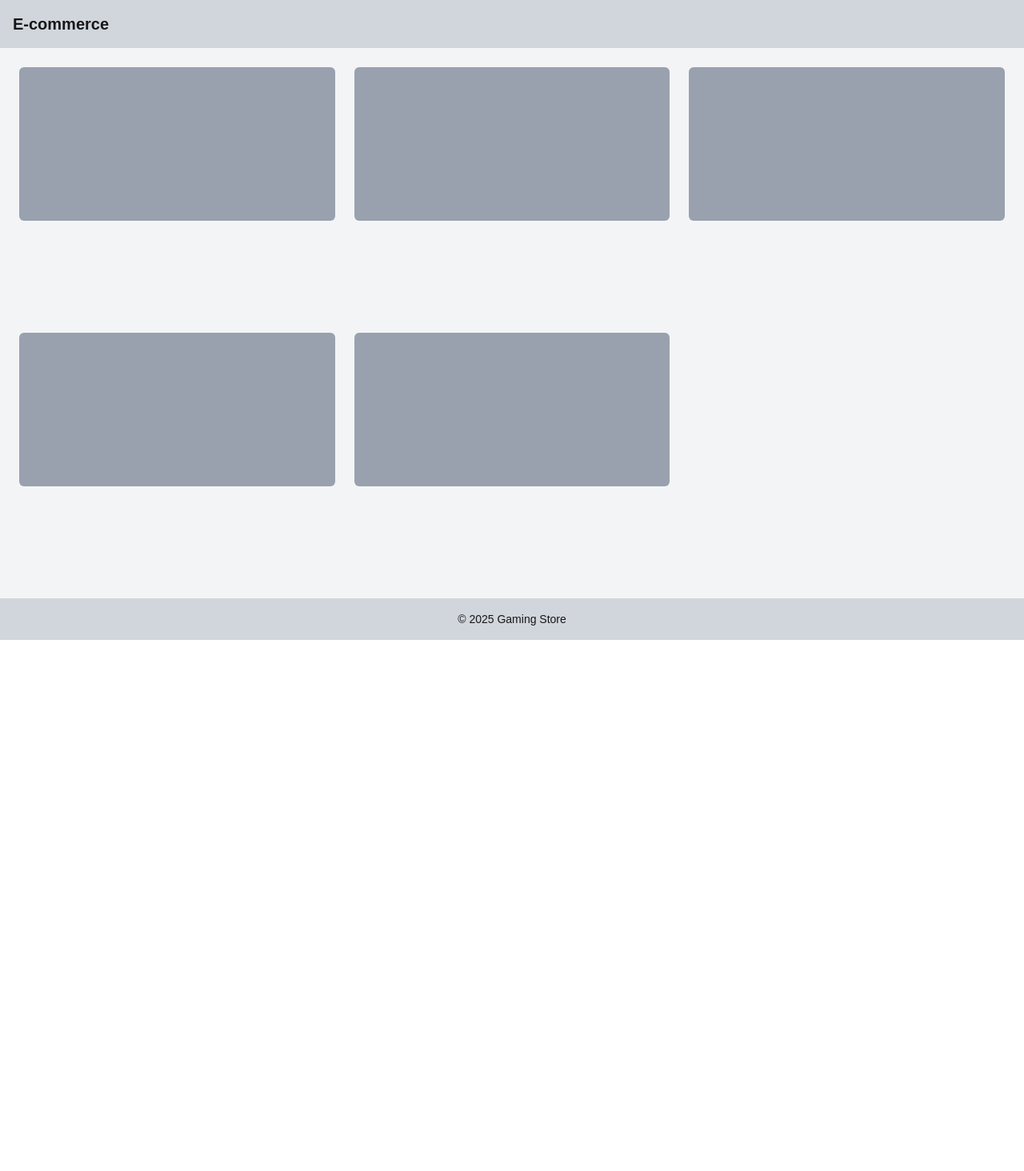
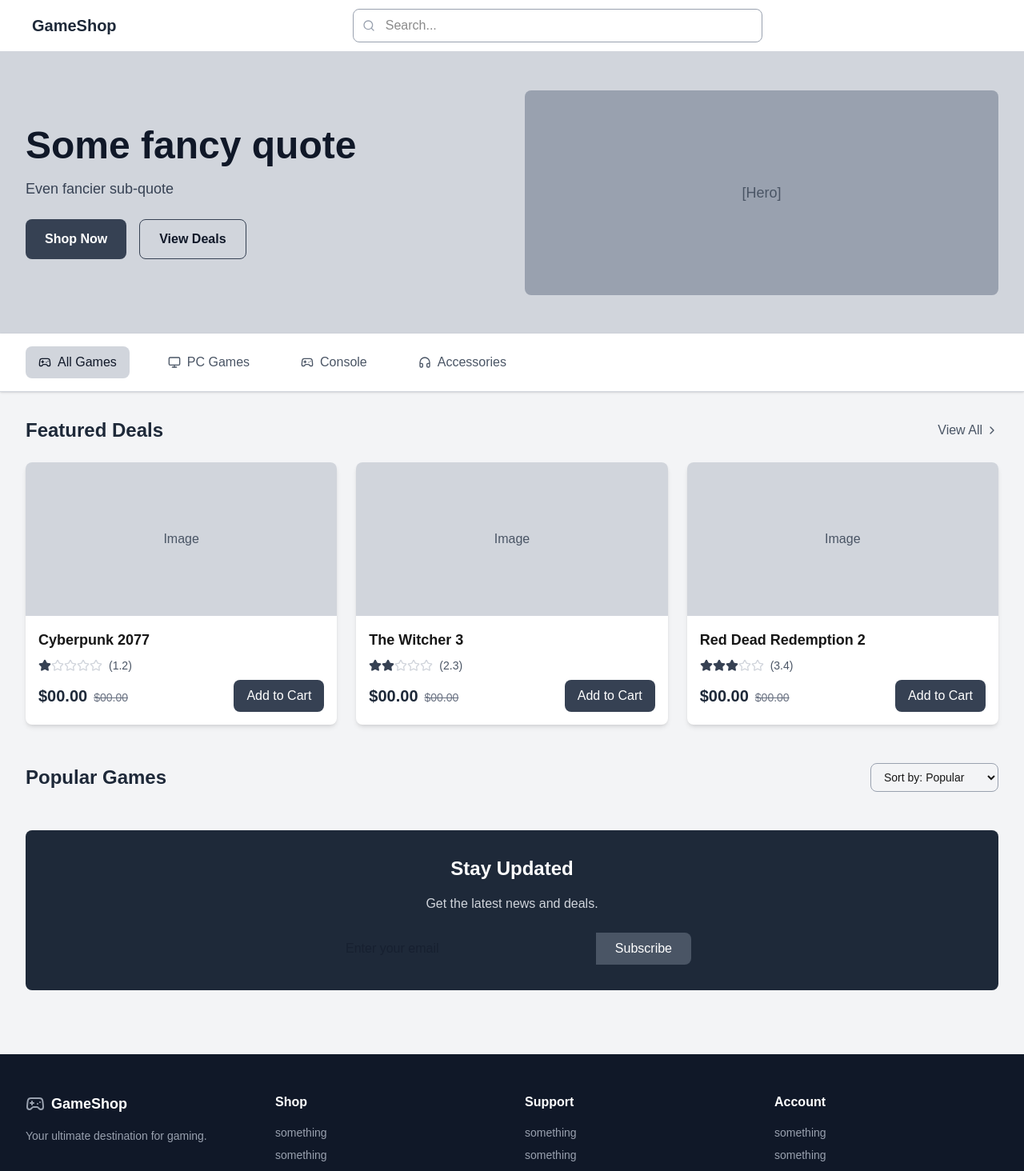
Before and after one commit to Erikvanauger/ecommerce, a Next.js app: page / in a window 1280 px wide. Shown: the top 1464 px of the page at 80% size. Before the commit the page ends 800 px from the top, so only its background shows below. Built offline with nearby package versions, Linux system fonts and the light colour scheme.

Commit message:
updated wireframe

```diff
--- a/src/app/page.tsx
+++ b/src/app/page.tsx
@@ -1,22 +1,227 @@
 'use client'
+import React, { useState } from 'react';
+import { Search, Menu, Star, ChevronRight, Gamepad2, Headphones, Monitor } from 'lucide-react';
 
 export default function Home() {
+  const [activeCategory, setActiveCategory] = useState('all');
+
+  const categories = [
+    { id: 'all', name: 'All Games', icon: Gamepad2 },
+    { id: 'pc', name: 'PC Games', icon: Monitor },
+    { id: 'console', name: 'Console', icon: Gamepad2 },
+    { id: 'accessories', name: 'Accessories', icon: Headphones },
+
+  ];
+
+  const featuredGames = [
+    { title: 'Cyberpunk 2077', price: '$00.00', originalPrice: '$00.00', rating: 1.2 },
+    { title: 'The Witcher 3', price: '$00.00', originalPrice: '$00.00', rating: 2.3 },
+    { title: 'Red Dead Redemption 2', price: '$00.00', originalPrice: '$00.00', rating: 3.4 }
+  ];
+
   return (
-    <div className="min-h-screen bg-gray-100 flex flex-col">
-      <header className="bg-gray-300 p-4">
-        <h1 className="text-xl font-bold">E-commerce</h1>
+    <div className="min-h-screen bg-gray-100">
+      {/* Header */}
+      <header className="bg-white shadow-sm border-b border-gray-300">
+        <div className="max-w-7xl mx-auto px-4 sm:px-6 lg:px-8">
+          <div className="flex items-center justify-between h-16">
+            {/* Logo */}
+            <div className="flex items-center">
+              <span className="ml-2 text-xl font-bold text-gray-800">GameShop</span>
+            </div>
+
+            {/* Search Bar */}
+            <div className="flex-1 max-w-lg mx-8">
+              <div className="relative">
+                <Search className="absolute left-3 top-1/2 transform -translate-y-1/2 h-4 w-4 text-gray-400" />
+                <input
+                  type="text"
+                  placeholder="Search..."
+                  className="w-full pl-10 pr-4 py-2 border border-gray-400 rounded-lg focus:ring-2 focus:ring-gray-500 focus:border-transparent"
+                />
+              </div>
+            </div>
+
+            {/* Navigation */}
+            <div className="flex items-center space-x-4">
+              <button className="md:hidden p-2 text-gray-600 hover:text-gray-800">
+                <Menu className="h-5 w-5" />
+              </button>
+            </div>
+          </div>
+        </div>
       </header>
 
-      <main className="flex-1 p-6 grid grid-cols-1 md:grid-cols-3 gap-6">
-        <div className="bg-gray-400 h-48 rounded-md"></div>
-        <div className="bg-gray-400 h-48 rounded-md"></div>
-        <div className="bg-gray-400 h-48 rounded-md"></div>
-        <div className="bg-gray-400 h-48 rounded-md"></div>
-        <div className="bg-gray-400 h-48 rounded-md"></div>
+      {/* Hero Section */}
+      <section className="bg-gray-300 text-gray-900 py-12">
+        <div className="max-w-7xl mx-auto px-4 sm:px-6 lg:px-8">
+          <div className="grid grid-cols-1 lg:grid-cols-2 gap-8 items-center">
+            <div>
+              <h1 className="text-4xl md:text-5xl font-bold mb-4">
+                Some fancy quote
+              </h1>
+              <p className="text-lg mb-6 text-gray-700">
+                Even fancier sub-quote
+              </p>
+              <div className="flex space-x-4">
+                <button className="bg-gray-700 text-white px-6 py-3 rounded-lg font-semibold hover:bg-gray-800 transition-colors">
+                  Shop Now
+                </button>
+                <button className="border border-gray-700 px-6 py-3 rounded-lg font-semibold hover:bg-gray-200 transition-colors">
+                  View Deals
+                </button>
+              </div>
+            </div>
+            <div className="bg-gray-400 h-64 rounded-lg flex items-center justify-center">
+              <span className="text-gray-600 text-lg">[Hero]</span>
+            </div>
+          </div>
+        </div>
+      </section>
+
+      {/* Category Navigation */}
+      <nav className="bg-white shadow-sm border-b border-gray-300">
+        <div className="max-w-7xl mx-auto px-4 sm:px-6 lg:px-8">
+          <div className="flex space-x-8 overflow-x-auto py-4">
+            {categories.map((category) => (
+              <button
+                key={category.id}
+                onClick={() => setActiveCategory(category.id)}
+                className={`flex items-center space-x-2 px-4 py-2 rounded-lg whitespace-nowrap transition-colors ${
+                  activeCategory === category.id
+                    ? 'bg-gray-300 text-gray-900'
+                    : 'text-gray-600 hover:text-gray-900 hover:bg-gray-200'
+                }`}
+              >
+                <category.icon className="h-4 w-4" />
+                <span>{category.name}</span>
+              </button>
+            ))}
+          </div>
+        </div>
+      </nav>
+
+      <main className="max-w-7xl mx-auto px-4 sm:px-6 lg:px-8 py-8">
+        {/* Featured Deals */}
+        <section className="mb-12">
+          <div className="flex items-center justify-between mb-6">
+            <h2 className="text-2xl font-bold text-gray-800">Featured Deals</h2>
+            <button className="flex items-center text-gray-600 hover:text-gray-800">
+              View All <ChevronRight className="ml-1 h-4 w-4" />
+            </button>
+          </div>
+          <div className="grid grid-cols-1 md:grid-cols-2 lg:grid-cols-3 gap-6">
+            {featuredGames.map((game, index) => (
+              <div key={index} className="bg-white rounded-lg shadow-md overflow-hidden hover:shadow-lg transition-shadow">
+                <div className="bg-gray-300 h-48 flex items-center justify-center">
+                  <span className="text-gray-600">Image</span>
+                </div>
+                <div className="p-4">
+                  <h3 className="font-semibold text-lg mb-2">{game.title}</h3>
+                  <div className="flex items-center mb-2">
+                    <div className="flex items-center">
+                      {[...Array(5)].map((_, i) => (
+                        <Star
+                          key={i}
+                          className={`h-4 w-4 ${i < Math.floor(game.rating) ? 'text-gray-700 fill-current' : 'text-gray-300'}`}
+                        />
+                      ))}
+                      <span className="ml-2 text-sm text-gray-600">({game.rating})</span>
+                    </div>
+                  </div>
+                  <div className="flex items-center justify-between">
+                    <div>
+                      <span className="text-xl font-bold text-gray-800">{game.price}</span>
+                      <span className="ml-2 text-sm text-gray-500 line-through">{game.originalPrice}</span>
+                    </div>
+                    <button className="bg-gray-700 text-white px-4 py-2 rounded-lg hover:bg-gray-800 transition-colors">
+                      Add to Cart
+                    </button>
+                  </div>
+                </div>
+              </div>
+            ))}
+          </div>
+        </section>
+
+        {/* Products */}
+        <section className="mb-12">
+          <div className="flex items-center justify-between mb-6">
+            <h2 className="text-2xl font-bold text-gray-800">Popular Games</h2>
+            <div className="flex items-center space-x-4">
+              <select className="border border-gray-400 rounded-lg px-3 py-2 text-sm">
+                <option>Sort by: Popular</option>
+                <option>Price: Low to High</option>
+                <option>Price: High to Low</option>
+                <option>Rating</option>
+                <option>Release Date</option>
+              </select>
+            </div>
+          </div>
+        </section>
+
+        {/* Newsletter Signup */}
+        <section className="bg-gray-800 text-white rounded-lg p-8 text-center">
+          <h2 className="text-2xl font-bold mb-4">Stay Updated</h2>
+          <p className="mb-6 text-gray-300">Get the latest news and deals.</p>
+          <div className="flex max-w-md mx-auto">
+            <input
+              type="email"
+              placeholder="Enter your email"
+              className="flex-1 px-4 py-2 rounded-l-lg text-gray-900"
+            />
+            <button className="bg-gray-600 px-6 py-2 rounded-r-lg hover:bg-gray-700 transition-colors">
+              Subscribe
+            </button>
+          </div>
+        </section>
       </main>
 
-      <footer className="bg-gray-300 p-4 text-center">
-        <p className="text-sm">© 2025 Gaming Store</p>
+      {/* Footer */}
+      <footer className="bg-gray-900 text-white mt-12">
+        <div className="max-w-7xl mx-auto px-4 sm:px-6 lg:px-8 py-12">
+          <div className="grid grid-cols-1 md:grid-cols-4 gap-8">
+            <div>
+              <div className="flex items-center mb-4">
+                <Gamepad2 className="h-6 w-6 text-gray-400" />
+                <span className="ml-2 text-lg font-bold">GameShop</span>
+              </div>
+              <p className="text-gray-400 text-sm">
+                Your ultimate destination for gaming.
+              </p>
+            </div>
+            <div>
+              <h3 className="font-semibold mb-4">Shop</h3>
+              <ul className="space-y-2 text-sm text-gray-400">
+                <li><a href="#">something</a></li>
+                <li><a href="#">something</a></li>
+                <li><a href="#">something</a></li>
+                <li><a href="#">something</a></li>
+              </ul>
+            </div>
+            <div>
+              <h3 className="font-semibold mb-4">Support</h3>
+              <ul className="space-y-2 text-sm text-gray-400">
+                <li><a href="#">something</a></li>
+                <li><a href="#">something</a></li>
+                <li><a href="#">something</a></li>
+                <li><a href="#">something</a></li>
+              </ul>
+            </div>
+            <div>
+              <h3 className="font-semibold mb-4">Account</h3>
+              <ul className="space-y-2 text-sm text-gray-400">
+                <li><a href="#">something</a></li>
+                <li><a href="#">something</a></li>
+                <li><a href="#">something</a></li>
+                <li><a href="#">something</a></li>
+              </ul>
+            </div>
+          </div>
+          <div className="border-t border-gray-800 mt-8 pt-8 text-center text-sm text-gray-400">
+            <p>&copy; 2025 GameShop. All rights reserved.</p>
+          </div>
+        </div>
       </footer>
     </div>
   );
```
Also changed, not shown: package.json (+7 -6 lines), 1 other file (tests, documents, lock files or other folders).
